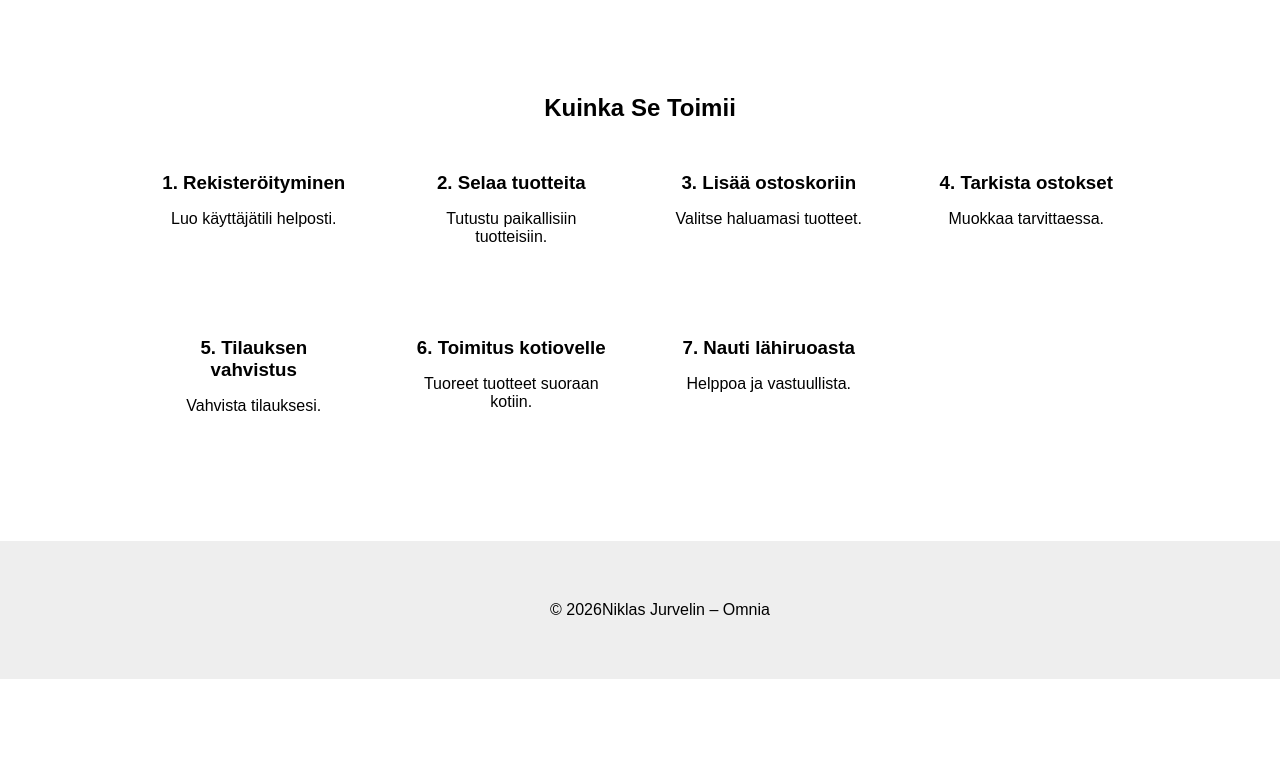
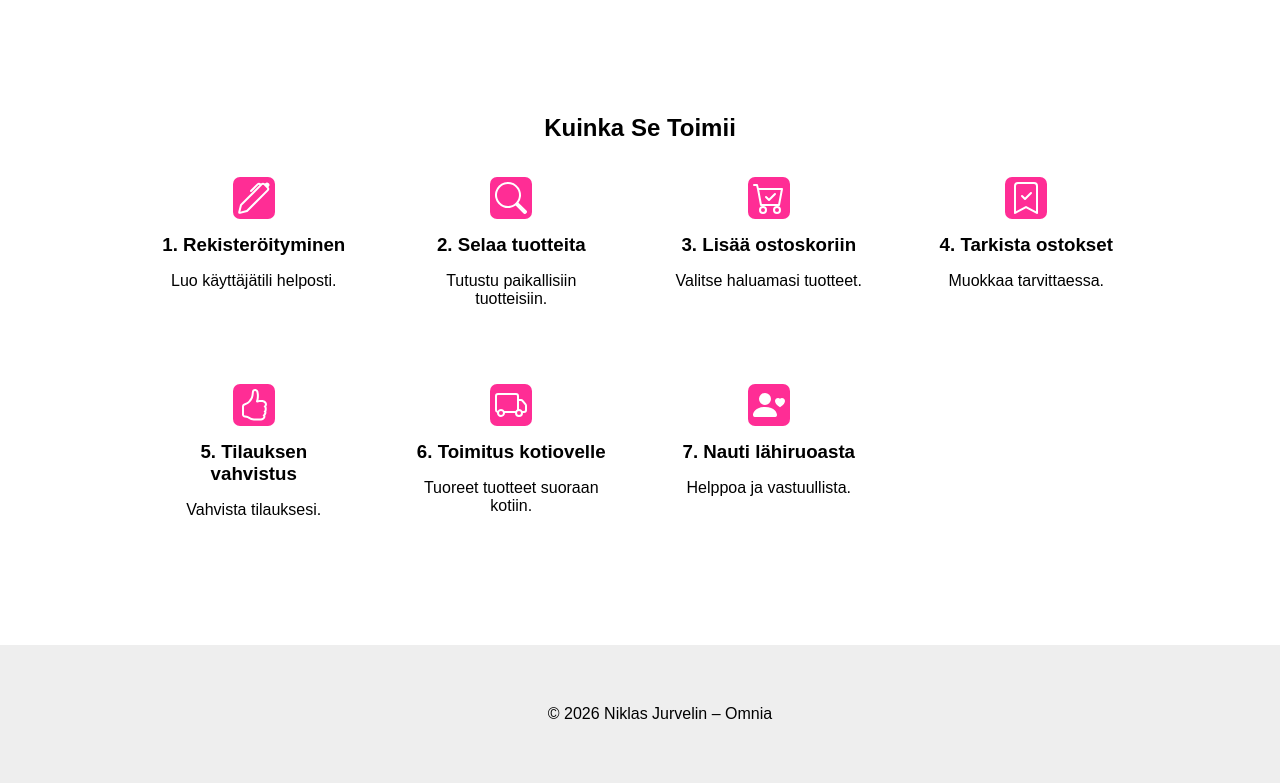
Before and after one commit to b4llod/Verkkokauppa, a PHP site: page /etusivu.php in a window 1280 px wide. Shown: the part 473-1256 px from the top of the page. Before the commit the page ends 1152 px from the top, so only its background shows below. Run offline with PHP 8.4, Linux system fonts and the light colour scheme; the visitor is signed in with stand-in values (Sample User, id 1).

Commit message:
Etusivu kuva fiksailuja

```diff
--- a/etusivu.php
+++ b/etusivu.php
@@ -46,43 +46,66 @@ if ($_SESSION['role'] == 'user') {
         <div class="steps">
 
             <div class="step">
+                <svg xmlns="http://www.w3.org/2000/svg" width="16" height="16" fill="white" class="bi bi-pen" viewBox="0 0 16 16">
+                <path d="m13.498.795.149-.149a1.207 1.207 0 1 1 1.707 1.708l-.149.148a1.5 1.5 0 0 1-.059 2.059L4.854 14.854a.5.5 0 0 1-.233.131l-4 1a.5.5 0 0 1-.606-.606l1-4a.5.5 0 0 1 .131-.232l9.642-9.642a.5.5 0 0 0-.642.056L6.854 4.854a.5.5 0 1 1-.708-.708L9.44.854A1.5 1.5 0 0 1 11.5.796a1.5 1.5 0 0 1 1.998-.001m-.644.766a.5.5 0 0 0-.707 0L1.95 11.756l-.764 3.057 3.057-.764L14.44 3.854a.5.5 0 0 0 0-.708z"/>
+                </svg>
                 <h3>1. Rekisteröityminen</h3>
                 <p>Luo käyttäjätili helposti.</p>
             </div>
 
             <div class="step">
+                <svg xmlns="http://www.w3.org/2000/svg" width="16" height="16" fill="white" class="bi bi-search" viewBox="0 0 16 16">
+                <path d="M11.742 10.344a6.5 6.5 0 1 0-1.397 1.398h-.001q.044.06.098.115l3.85 3.85a1 1 0 0 0 1.415-1.414l-3.85-3.85a1 1 0 0 0-.115-.1zM12 6.5a5.5 5.5 0 1 1-11 0 5.5 5.5 0 0 1 11 0"/>
+                </svg>
                 <h3>2. Selaa tuotteita</h3>
                 <p>Tutustu paikallisiin tuotteisiin.</p>
             </div>
 
             <div class="step">
+                <svg xmlns="http://www.w3.org/2000/svg" width="16" height="16" fill="white" class="bi bi-cart-check" viewBox="0 0 16 16">
+                <path d="M11.354 6.354a.5.5 0 0 0-.708-.708L8 8.293 6.854 7.146a.5.5 0 1 0-.708.708l1.5 1.5a.5.5 0 0 0 .708 0z"/>
+                <path d="M.5 1a.5.5 0 0 0 0 1h1.11l.401 1.607 1.498 7.985A.5.5 0 0 0 4 12h1a2 2 0 1 0 0 4 2 2 0 0 0 0-4h7a2 2 0 1 0 0 4 2 2 0 0 0 0-4h1a.5.5 0 0 0 .491-.408l1.5-8A.5.5 0 0 0 14.5 3H2.89l-.405-1.621A.5.5 0 0 0 2 1zm3.915 10L3.102 4h10.796l-1.313 7zM6 14a1 1 0 1 1-2 0 1 1 0 0 1 2 0m7 0a1 1 0 1 1-2 0 1 1 0 0 1 2 0"/>
+                </svg>
                 <h3>3. Lisää ostoskoriin</h3>
                 <p>Valitse haluamasi tuotteet.</p>
             </div>
 
             <div class="step">
+                <svg xmlns="http://www.w3.org/2000/svg" width="16" height="16" fill="white" class="bi bi-bookmark-check" viewBox="0 0 16 16">
+                <path fill-rule="evenodd" d="M10.854 5.146a.5.5 0 0 1 0 .708l-3 3a.5.5 0 0 1-.708 0l-1.5-1.5a.5.5 0 1 1 .708-.708L7.5 7.793l2.646-2.647a.5.5 0 0 1 .708 0"/>
+                <path d="M2 2a2 2 0 0 1 2-2h8a2 2 0 0 1 2 2v13.5a.5.5 0 0 1-.777.416L8 13.101l-5.223 2.815A.5.5 0 0 1 2 15.5zm2-1a1 1 0 0 0-1 1v12.566l4.723-2.482a.5.5 0 0 1 .554 0L13 14.566V2a1 1 0 0 0-1-1z"/>
+                </svg>
                 <h3>4. Tarkista ostokset</h3>
                 <p>Muokkaa tarvittaessa.</p>
             </div>
 
             <div class="step">
+                <svg xmlns="http://www.w3.org/2000/svg" width="16" height="16" fill="white" class="bi bi-hand-thumbs-up" viewBox="0 0 16 16">
+                <path d="M8.864.046C7.908-.193 7.02.53 6.956 1.466c-.072 1.051-.23 2.016-.428 2.59-.125.36-.479 1.013-1.04 1.639-.557.623-1.282 1.178-2.131 1.41C2.685 7.288 2 7.87 2 8.72v4.001c0 .845.682 1.464 1.448 1.545 1.07.114 1.564.415 2.068.723l.048.03c.272.165.578.348.97.484.397.136.861.217 1.466.217h3.5c.937 0 1.599-.477 1.934-1.064a1.86 1.86 0 0 0 .254-.912c0-.152-.023-.312-.077-.464.201-.263.38-.578.488-.901.11-.33.172-.762.004-1.149.069-.13.12-.269.159-.403.077-.27.113-.568.113-.857 0-.288-.036-.585-.113-.856a2 2 0 0 0-.138-.362 1.9 1.9 0 0 0 .234-1.734c-.206-.592-.682-1.1-1.2-1.272-.847-.282-1.803-.276-2.516-.211a10 10 0 0 0-.443.05 9.4 9.4 0 0 0-.062-4.509A1.38 1.38 0 0 0 9.125.111zM11.5 14.721H8c-.51 0-.863-.069-1.14-.164-.281-.097-.506-.228-.776-.393l-.04-.024c-.555-.339-1.198-.731-2.49-.868-.333-.036-.554-.29-.554-.55V8.72c0-.254.226-.543.62-.65 1.095-.3 1.977-.996 2.614-1.708.635-.71 1.064-1.475 1.238-1.978.243-.7.407-1.768.482-2.85.025-.362.36-.594.667-.518l.262.066c.16.04.258.143.288.255a8.34 8.34 0 0 1-.145 4.725.5.5 0 0 0 .595.644l.003-.001.014-.003.058-.014a9 9 0 0 1 1.036-.157c.663-.06 1.457-.054 2.11.164.175.058.45.3.57.65.107.308.087.67-.266 1.022l-.353.353.353.354c.043.043.105.141.154.315.048.167.075.37.075.581 0 .212-.027.414-.075.582-.05.174-.111.272-.154.315l-.353.353.353.354c.047.047.109.177.005.488a2.2 2.2 0 0 1-.505.805l-.353.353.353.354c.006.005.041.05.041.17a.9.9 0 0 1-.121.416c-.165.288-.503.56-1.066.56z"/>
+                </svg>
                 <h3>5. Tilauksen vahvistus</h3>
                 <p>Vahvista tilauksesi.</p>
             </div>
 
             <div class="step">
+                <svg xmlns="http://www.w3.org/2000/svg" width="16" height="16" fill="white" class="bi bi-truck" viewBox="0 0 16 16">
+                <path d="M0 3.5A1.5 1.5 0 0 1 1.5 2h9A1.5 1.5 0 0 1 12 3.5V5h1.02a1.5 1.5 0 0 1 1.17.563l1.481 1.85a1.5 1.5 0 0 1 .329.938V10.5a1.5 1.5 0 0 1-1.5 1.5H14a2 2 0 1 1-4 0H5a2 2 0 1 1-3.998-.085A1.5 1.5 0 0 1 0 10.5zm1.294 7.456A2 2 0 0 1 4.732 11h5.536a2 2 0 0 1 .732-.732V3.5a.5.5 0 0 0-.5-.5h-9a.5.5 0 0 0-.5.5v7a.5.5 0 0 0 .294.456M12 10a2 2 0 0 1 1.732 1h.768a.5.5 0 0 0 .5-.5V8.35a.5.5 0 0 0-.11-.312l-1.48-1.85A.5.5 0 0 0 13.02 6H12zm-9 1a1 1 0 1 0 0 2 1 1 0 0 0 0-2m9 0a1 1 0 1 0 0 2 1 1 0 0 0 0-2"/>
+                </svg>
                 <h3>6. Toimitus kotiovelle</h3>
                 <p>Tuoreet tuotteet suoraan kotiin.</p>
             </div>
 
             <div class="step">
+                <svg xmlns="http://www.w3.org/2000/svg" width="16" height="16" fill="white" class="bi bi-person-heart" viewBox="0 0 16 16">
+                <path d="M9 5a3 3 0 1 1-6 0 3 3 0 0 1 6 0m-9 8c0 1 1 1 1 1h10s1 0 1-1-1-4-6-4-6 3-6 4m13.5-8.09c1.387-1.425 4.855 1.07 0 4.277-4.854-3.207-1.387-5.702 0-4.276Z"/>
+                </svg>
                 <h3>7. Nauti lähiruoasta</h3>
                 <p>Helppoa ja vastuullista.</p>
             </div>
         </div>
     </section>
 
-    <footer>© <?= date("Y") ?>Niklas Jurvelin – Omnia</footer>
+    <footer>© <?= date("Y") ?> Niklas Jurvelin – Omnia</footer>
 
 </body>
 </html>
--- a/mystyle.css
+++ b/mystyle.css
@@ -117,15 +117,20 @@ footer {
   background-repeat: no-repeat;
   text-align: center;
   padding: 100px 20px;
+  border-radius: 0;
+  clip-path: ellipse(100% 100% at 50% 0%);
 }
 
 .kuva-teks h1 {
   font-size: 36px;
   color: white;
+  padding: 10px;
+  text-shadow: 2px 2px 4px rgba(0, 0, 0, 0.5);
 }
 
 .kuva-teks p {
   color: white;
+  text-shadow: 2px 2px 4px rgba(0, 0, 0, 0.5);
 }
 
 .shop-btn {
@@ -169,6 +174,16 @@ a:active {
 
 .step h3 {
   margin-bottom: 5px;
+}
+
+.step svg{
+  display: block;
+  margin: 0 auto 10px auto;
+  width: 32px;
+  height: 32px;
+  background-color: #ff2d95;
+  padding: 5px;
+  border-radius: 7px;
 }
 
 .filters input[type="text"]{
```
